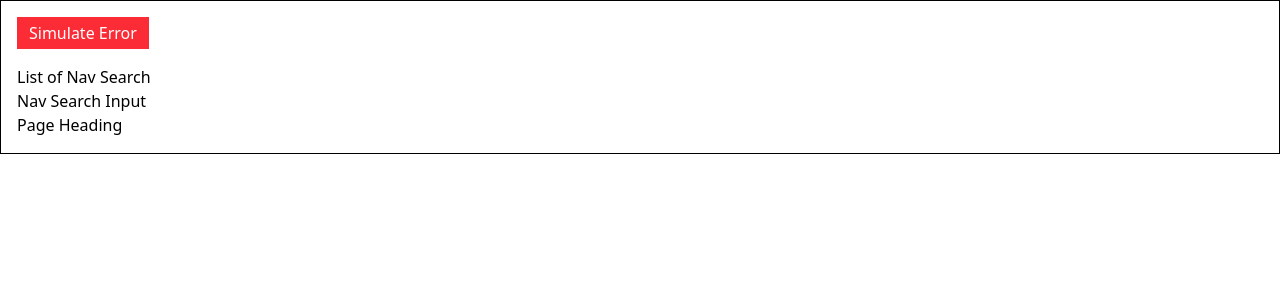
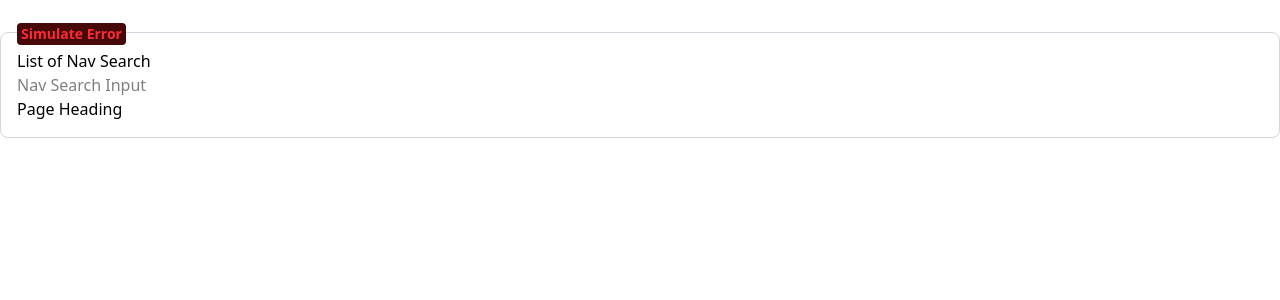
Before and after one commit to SwayaanTechnologies/nextjs, a Next.js app in the folder blog-post-app/: page /landing-page in a window 1280 px wide. Shown: the top 300 px of the page. Built offline with nearby package versions, Linux system fonts and the light colour scheme.

Commit message:
Tested global error

```diff
--- a/blog-post-app/src/app/ErrorWrapper.tsx
+++ b/blog-post-app/src/app/ErrorWrapper.tsx
@@ -1,21 +1,39 @@
-// File: app/ErrorWrapper.tsx
-'use client';
+"use client";
+import "./globals.css";
 
-import { useState } from 'react';
+import { useState } from "react";
 
-export default function ErrorWrapper({ children }: { children: React.ReactNode }) {
+interface WrapperProps {
+  children: React.ReactNode;
+}
+
+const ErrorSimulator = ({
+  message = "An error occurred",
+}: {
+  message?: string;
+}) => {
   const [error, setError] = useState(false);
 
-  if (error) {
-    throw new Error("Simulated error in root layout");
-  }
+  if (error) throw new Error(message);
 
   return (
-    <div className="p-4 border">
-      <button onClick={() => setError(true)} className="bg-red-500 text-white px-3 py-1 mb-4">
-        Simulate Error
-      </button>
+    <button
+      title="Simulate an error"
+      className="bg-red-950 text-red-500 rounded p-1 leading-none font-semibold text-sm hover:bg-red-900 transition"
+      onClick={() => setError(true)}
+    >
+      Simulate Error
+    </button>
+  );
+};
+
+export const ErrorWrapper = ({ children }: WrapperProps) => {
+  return (
+    <div className="flex flex-col rounded-lg mt-8 relative p-4 border border-gray-300">
+      <div className="absolute top-0 left-4 -translate-y-1/2">
+        <ErrorSimulator message="Simulated error in root layout" />
+      </div>
       {children}
     </div>
   );
-}
+};
--- a/blog-post-app/src/app/global-error.tsx
+++ b/blog-post-app/src/app/global-error.tsx
@@ -1,19 +1,23 @@
-// File: app/global-error.tsx
+"use client"; // Error boundaries must be Client Components
 
-'use client';
+import "./globals.css";
 
-export default function GlobalError({ error }: { error: Error }) {
+export default function GlobalError() {
   return (
-    <html>
-      <body className="flex flex-col items-center justify-center min-h-screen p-6 text-center bg-red-50 text-red-800">
-        <h2 className="text-2xl font-bold mb-4">Something went wrong</h2>
-        <p className="mb-4">{error.message}</p>
-        <button
-          onClick={() => window.location.reload()}
-          className="bg-red-600 text-white px-4 py-2 rounded"
-        >
-          Refresh
-        </button>
+    <html lang="en">
+      <body>
+        <div className="flex flex-col items-center justify-center min-h-screen">
+          <h2 className="text-2xl font-bold mb-4">Something went wrong!</h2>
+          <button
+            onClick={() => {
+              // refresh the page
+              window.location.reload();
+            }}
+            className="bg-blue-500 hover:bg-blue-700 text-white font-bold py-2 px-4 rounded"
+          >
+            Refresh
+          </button>
+        </div>
       </body>
     </html>
   );
--- a/blog-post-app/src/app/layout.tsx
+++ b/blog-post-app/src/app/layout.tsx
@@ -41,7 +41,7 @@
 // File: app/layout.tsx
 
 import './globals.css';
-import ErrorWrapper from './ErrorWrapper';
+import { ErrorWrapper }  from './ErrorWrapper';
 
 export default function RootLayout({ children }: { children: React.ReactNode }) {
   return (
--- a/blog-post-app/src/components/nav-search.tsx
+++ b/blog-post-app/src/components/nav-search.tsx
@@ -7,7 +7,12 @@
      const [search, setSearch] = useState("");
     return (
         <div>
-            Nav Search Input
+            <input
+                type="text"
+                value={search}
+                onChange={(e) => setSearch(e.target.value)}
+                placeholder="Nav Search Input"
+            />
         </div>
     );
 }
```
